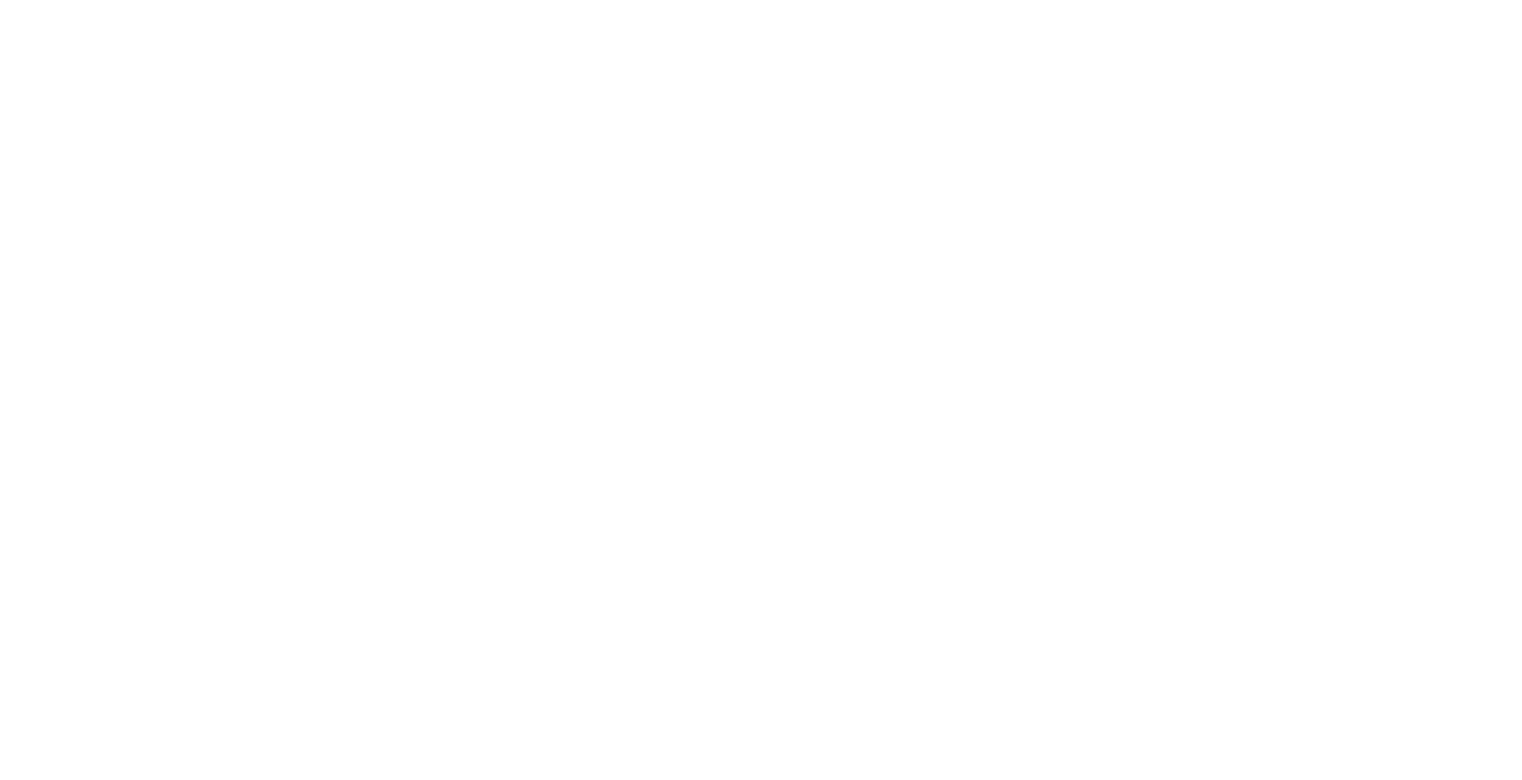
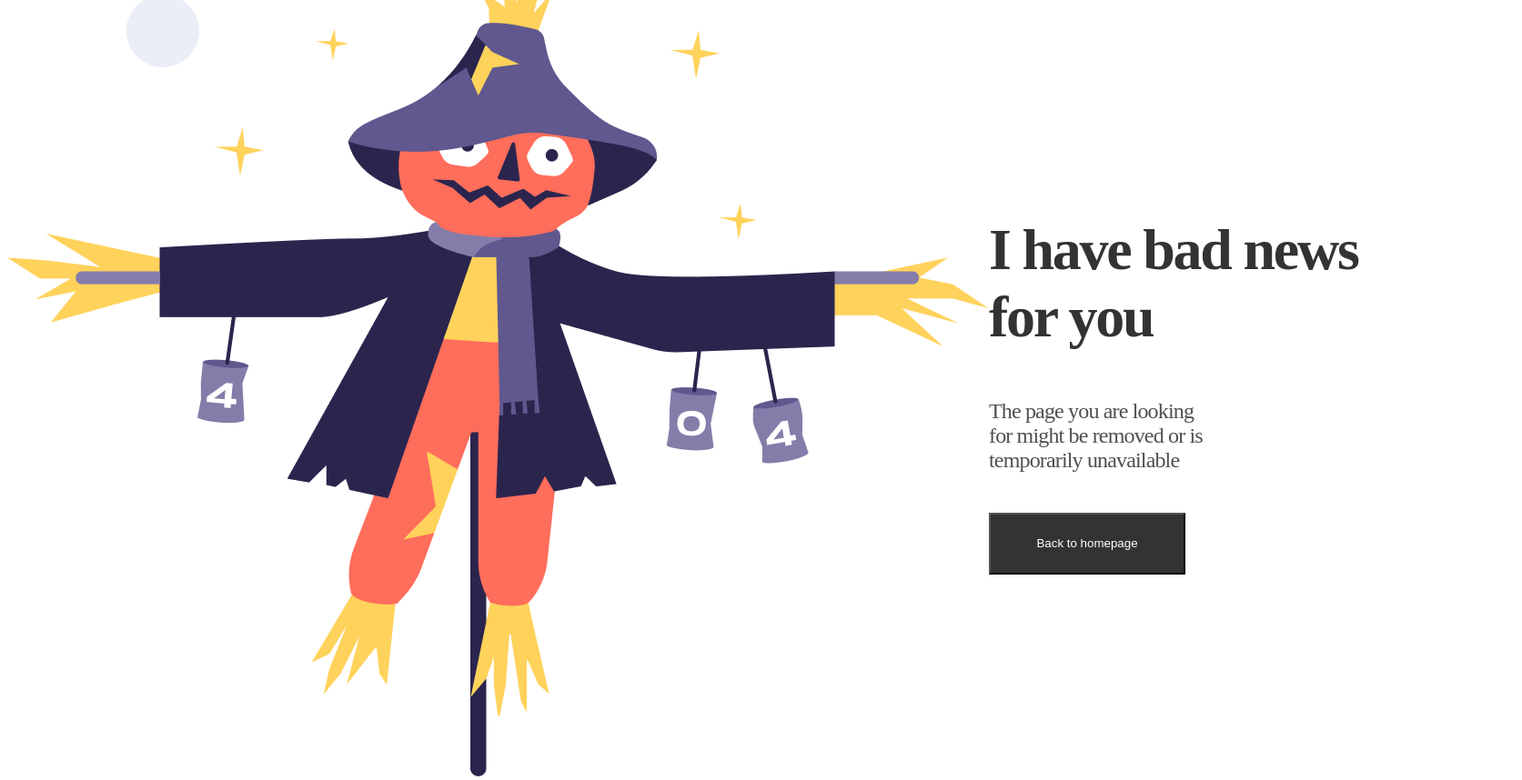
Before and after one commit to Lishan-ahmed/design1, a plain HTML site: page index.html in a window 1280 px wide. Shown: the whole page at 91% size, 1673 px wide, since content can reach past the window. Before the commit the page ends 800 px from the top, so only its background shows below. Drawn offline with Linux system fonts and the light colour scheme.

Commit message:
Design one

```diff
--- a/index.html
+++ b/index.html
@@ -4,8 +4,24 @@
     <meta charset="UTF-8">
     <meta name="viewport" content="width=device-width, initial-scale=1.0">
     <title>Design1</title>
+    <link rel="stylesheet" href="style.css">
+
+
+
+
 </head>
 <body>
+    <section class="section-container">
+        <div>
+            <img src="Scarecrow.png" alt="">
+        </div>
 
+        <div class="content">
+            <h1 class="header">I have bad news <br> for you</h1>
+            <p class="paragraph">The page you are looking <br> for might be removed or is <br> temporarily unavailable</p>
+            <button class="btn">Back to homepage</button>
+        </div>
+
+    </section>
 </body>
 </html>
--- /dev/null
+++ b/style.css
@@ -0,0 +1,38 @@
+/* *{
+    margin: 0;
+} */
+.section-container{
+    display: flex;
+    justify-content: space-around;
+    align-items: center;
+    height: 100vh;
+}
+.content{
+   /* padding: 50px; */
+   /* gap: 10px; */
+
+}
+.header{
+    color: var(--gray-1, #333);
+    font-family: Space Mono;
+    font-size: 64px;
+    font-weight: 700;
+    letter-spacing: -2.24px;
+    width: 586px;
+}
+.paragraph{
+    color: var(--gray-2, #4F4F4F);
+    font-family: Space Mono;
+    font-size: 24px;
+    font-weight: 400;
+    letter-spacing: -0.84px;
+    width: 381px;
+
+}
+.btn{
+    width: 216px;
+    height: 68px;
+    background:#333;
+    color: white;
+    margin-top: 20px;
+}
```
Also changed, not shown: Scarecrow.png (added), devchallenges.png (added).
